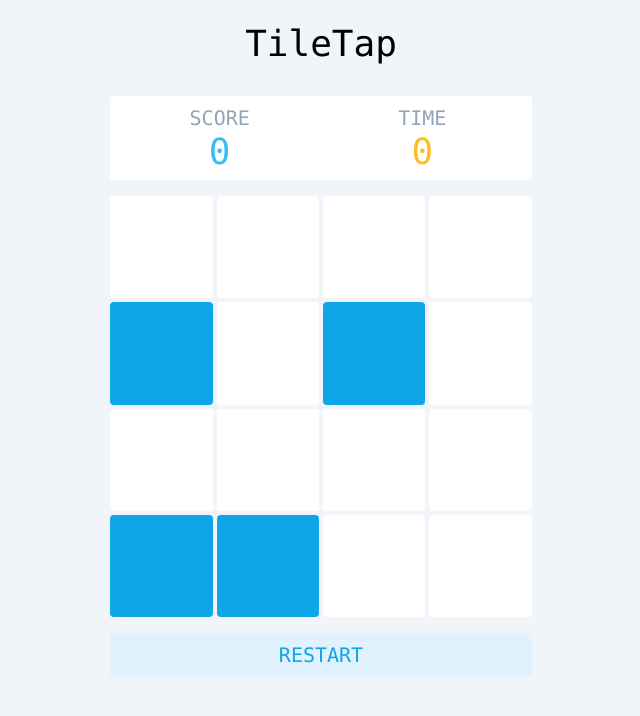
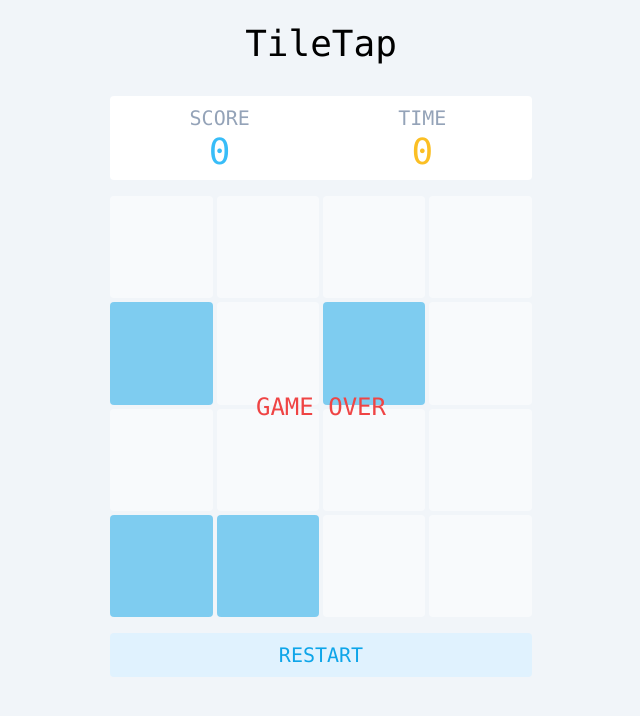
Before and after one commit to Glenn-Chiang/TileTap, a React (Vite) app: page / in a window 1280 px wide. Both pictures are taken after a click on the button 480 px from the left and 247 px from the top of the page. Shown: the top 716 px of the page, without its empty margins (319-959 px from the left). Built offline with nearby package versions, Linux system fonts and the light colour scheme.

Commit message:
Add game over display

```diff
--- /dev/null
+++ b/src/features/Game/components/GameOverDisplay.tsx
@@ -0,0 +1,7 @@
+export function GameOverDisplay() {
+  return (
+    <div className="text-2xl text-red-500">
+      GAME OVER
+    </div>
+  )
+}
--- a/src/features/Game/components/Grid.tsx
+++ b/src/features/Game/components/Grid.tsx
@@ -1,15 +1,23 @@
 import { useAppSelector } from "../../../redux_store/store";
 import { useCheckHit } from "../game_logic/game_logic";
 import { GridPosition } from "../reducers/grid";
+import { GameOverDisplay } from "./GameOverDisplay";
 
 export function Grid() {
   const grid = useAppSelector(state => state.grid);
-  if (!grid) return <></>;
+  const isGameOver = useAppSelector(state => state.gameState).stage === "post-game";
 
   return (
-    <ul className="flex flex-col gap-1">
-      {grid.map((values, index) => <Row values={values} index={index} key={index} />)}
-    </ul>
+    <div className="relative">
+      <ul className={`flex flex-col gap-1 ${isGameOver && "opacity-50"}`}>
+        {grid.map((values, index) => <Row values={values} index={index} key={index} />)}
+      </ul>
+      {isGameOver &&
+        <div className="absolute top-1/2 left-1/2 -translate-x-1/2 -translate-y-1/2">
+          <GameOverDisplay />
+        </div>
+      }
+    </div>
   )
 }
 
```
